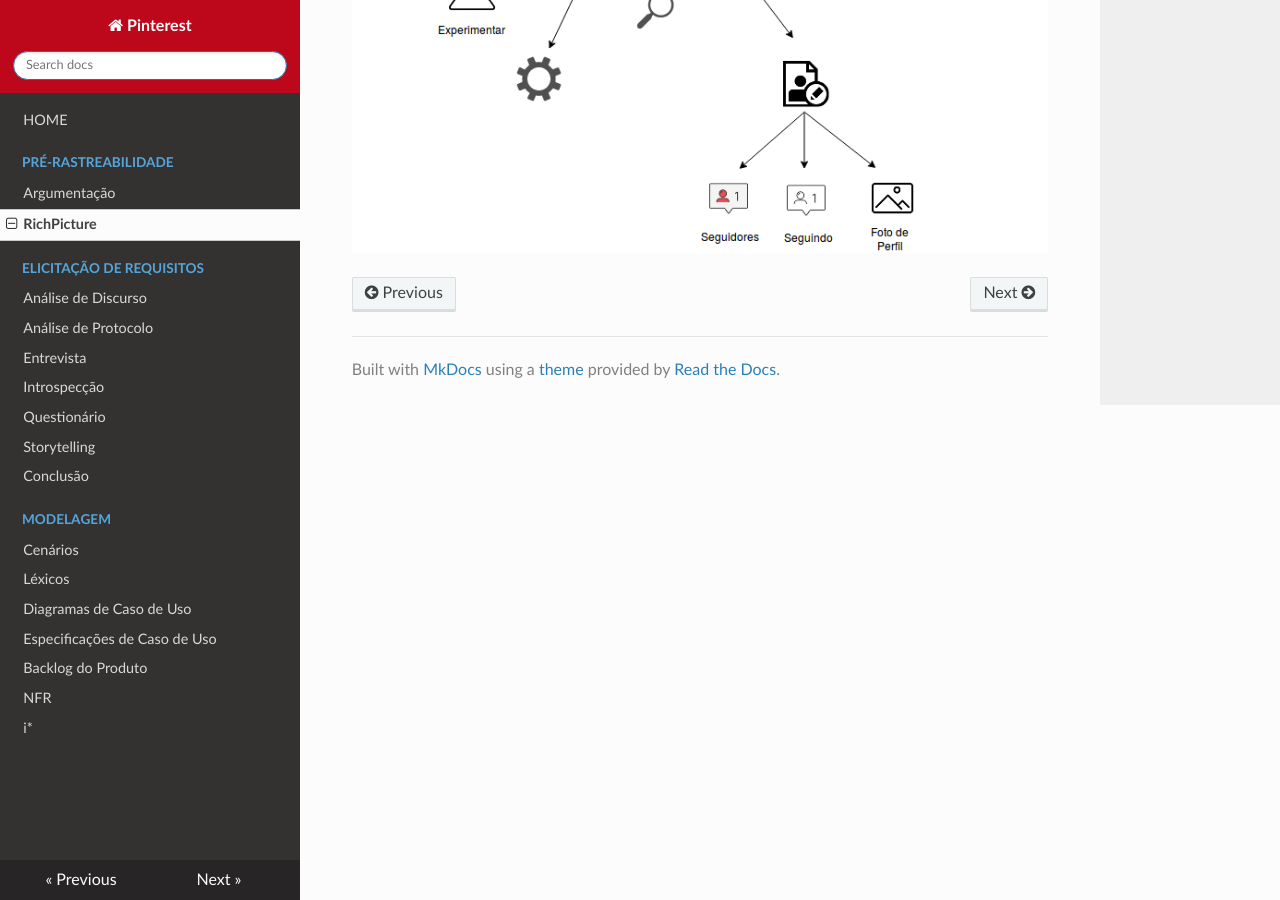
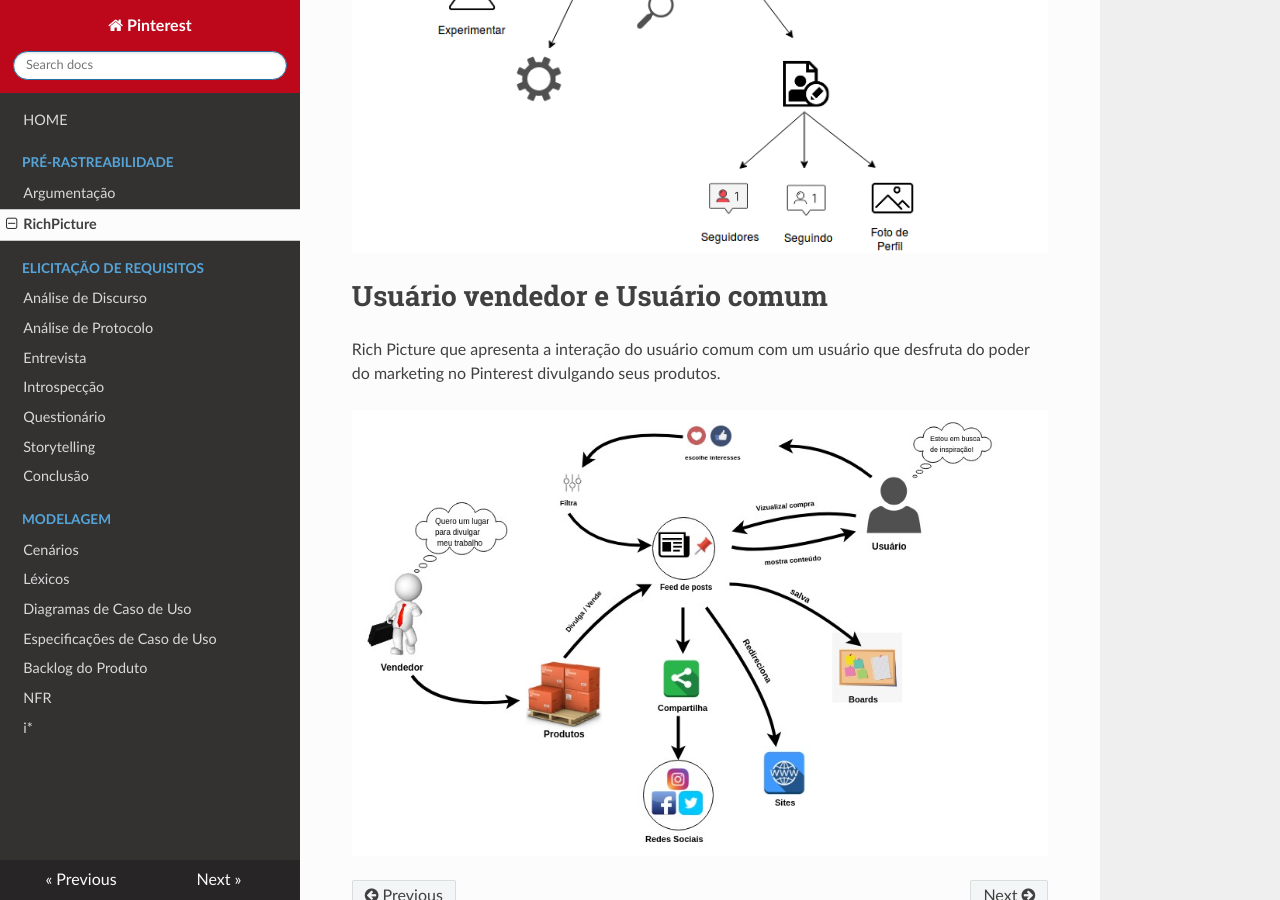
Before and after one commit to joberthrogers18/2018.2-Requisitos-Pinterest, an MkDocs documentation site: the page built from docs/rich_picture.md, in a window 1280 px wide and 900 px high, scrolled down 1956 px. Built offline with MkDocs 1.6.1, drawn with Linux system fonts in a browser that asks for light colours; nearby versions of some CDN libraries; old or Windows-style settings are respelled for this version of MkDocs.

Commit message:
adding rich picture focus in marketing on Pinterest

```diff
--- a/docs/rich_picture.md
+++ b/docs/rich_picture.md
@@ -14,3 +14,9 @@
 Rich Picture que apresenta as funcionalidades existentes dentro da aba "Salvos".
 
 ![AbaSalvos](img/rp_abasalvo.png)
+
+# Usuário vendedor e Usuário comum
+
+Rich Picture que apresenta a interação do usuário comum com um usuário que desfruta do poder do marketing no Pinterest divulgando seus produtos.
+
+![Vendedor](img/Richpicture3.jpg)
```
Also changed, not shown: docs/img/Richpicture3.jpg (added).
